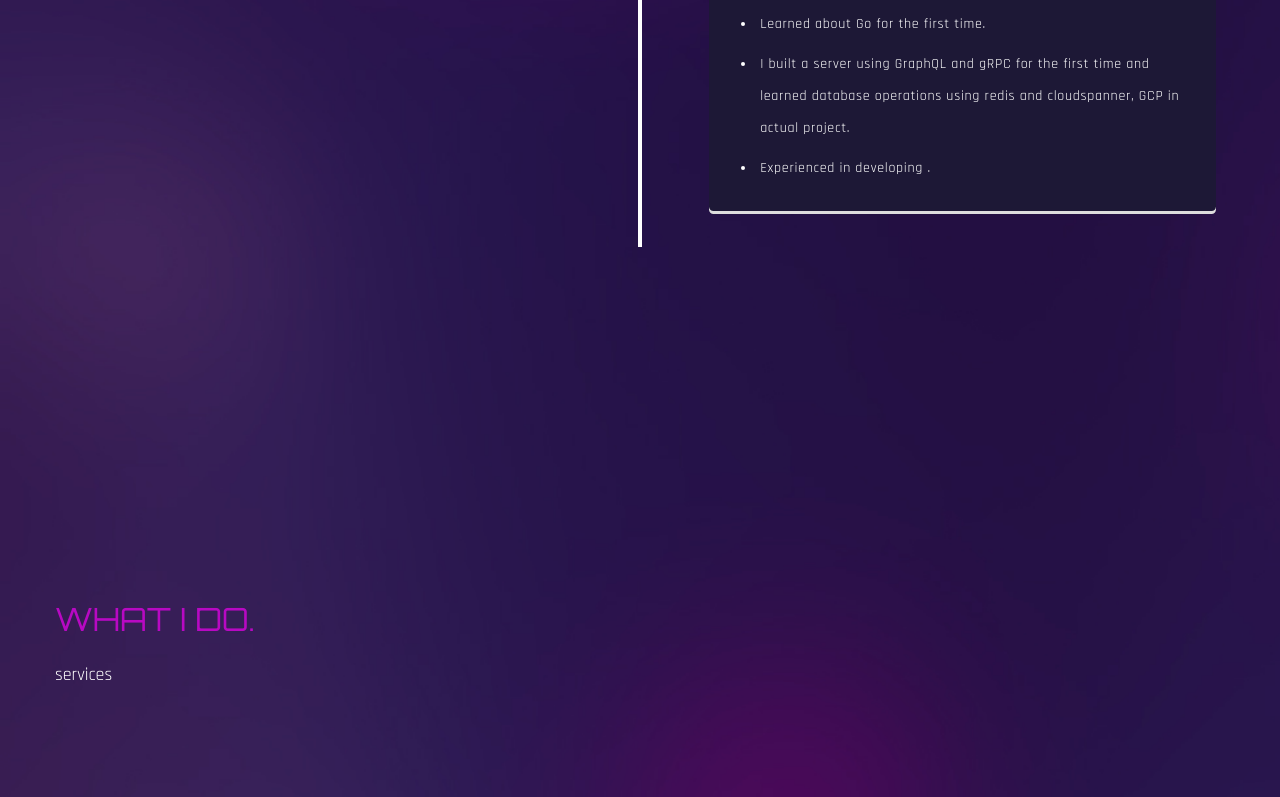
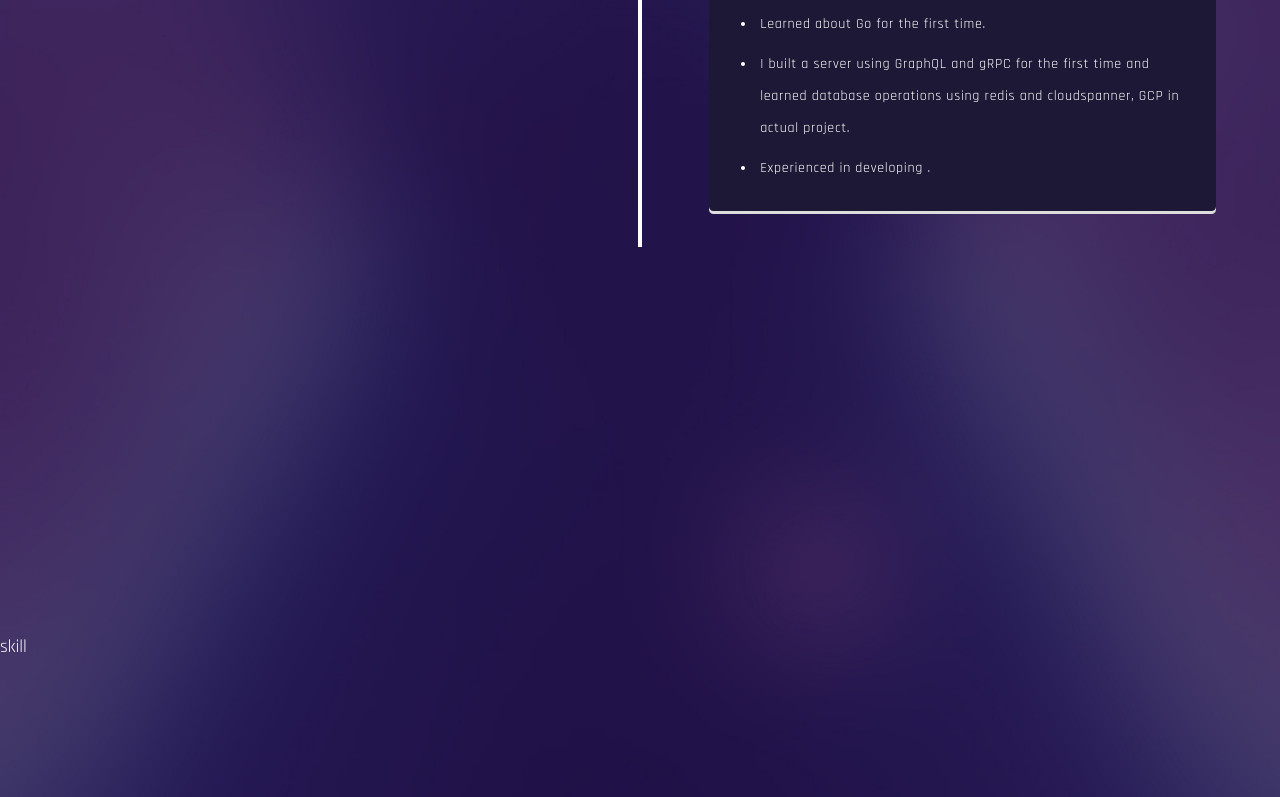
Before and after one commit to Yu-326-ta/portfolio, a React (Create React App) app: page / in a window 1280 px wide. Shown: the part 2000-2797 px from the top of the page. Built offline with nearby package versions, Linux system fonts and the light colour scheme; the HTML template or start-up script is replaced by a standard one; a web font is replaced by a local one.

Commit message:
change services section to skills section

```diff
--- a/src/App.js
+++ b/src/App.js
@@ -4,7 +4,7 @@ import Banner from "./components/Banner";
 import Header from "./components/Header";
 import Nav from "./components/Nav";
 import Experience from "./components/About";
-import Services from "./components/Services";
+import Skills from "./components/Skills";
 import Work from "./components/Work";
 import Contact from "./components/Contact";
 
@@ -15,10 +15,9 @@ const App = () => {
       <Banner />
       <Nav />
       <Experience />
-      <Services />
+      <Skills />
       <Work />
       <Contact />
-      <div className="h-[4000px]"></div>
     </div>
   );
 };
--- a/src/components/Nav.js
+++ b/src/components/Nav.js
@@ -30,7 +30,7 @@ const Nav = () => {
             <BiUser />
           </Link>
           <Link
-            to="services"
+            to="skills"
             activeClass="active"
             smooth={true}
             spy={true}
--- a/src/components/Services.js
+++ /dev/null
@@ -1,41 +0,0 @@
-import React from "react";
-
-import { BsArrowUpRight } from "react-icons/bs";
-
-import { motion } from "framer-motion";
-import { fadeIn } from "../variants";
-
-const services = [
-  {
-    name: "Financial Planner Booking Site",
-    description:
-      "You can make an appointment with a financial planner to discuss your finances.",
-    link: "Learn more",
-  },
-  {
-    name: "EC Site",
-    description: "Shopping platform e-commerce site.",
-    link: "Learn more",
-  },
-  {
-    name: "Todo app",
-    description: "A website that allows you to manage your tasks.",
-    link: "Learn more",
-  },
-];
-
-const Services = () => {
-  return (
-    <section className="section" id="services">
-      <div className="container mx-auto">
-        <div>
-          <h2 className="h2 text-accent mb-6">What I Do.</h2>
-          <h3></h3>
-        </div>
-        <div>services</div>
-      </div>
-    </section>
-  );
-};
-
-export default Services;
--- /dev/null
+++ b/src/components/Skills.js
@@ -0,0 +1,16 @@
+import React from "react";
+
+import { BsArrowUpRight } from "react-icons/bs";
+
+import { motion } from "framer-motion";
+import { fadeIn } from "../variants";
+
+const Services = () => {
+  return (
+    <section className="section" id="skills">
+      <div>skill</div>
+    </section>
+  );
+};
+
+export default Services;
```
